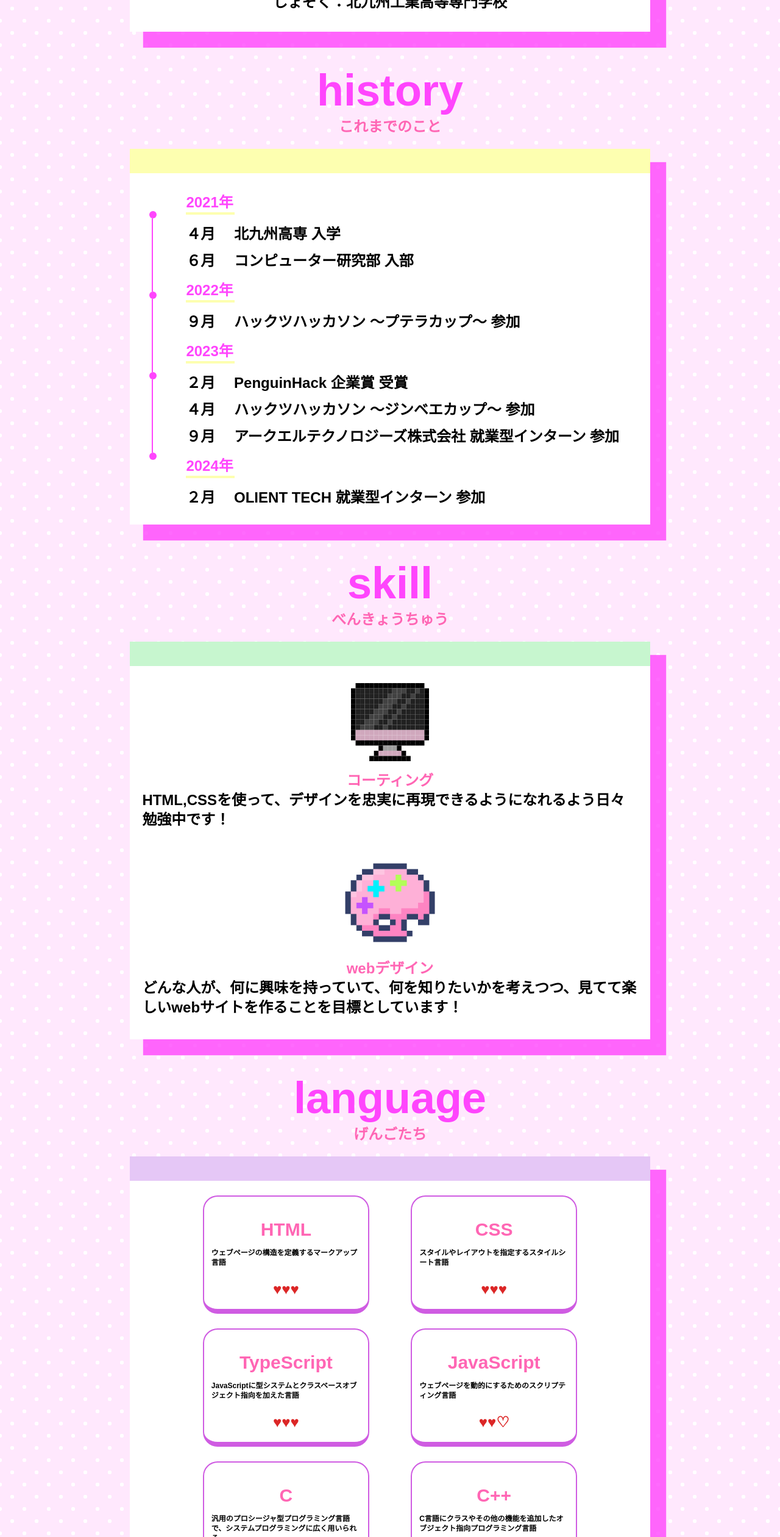
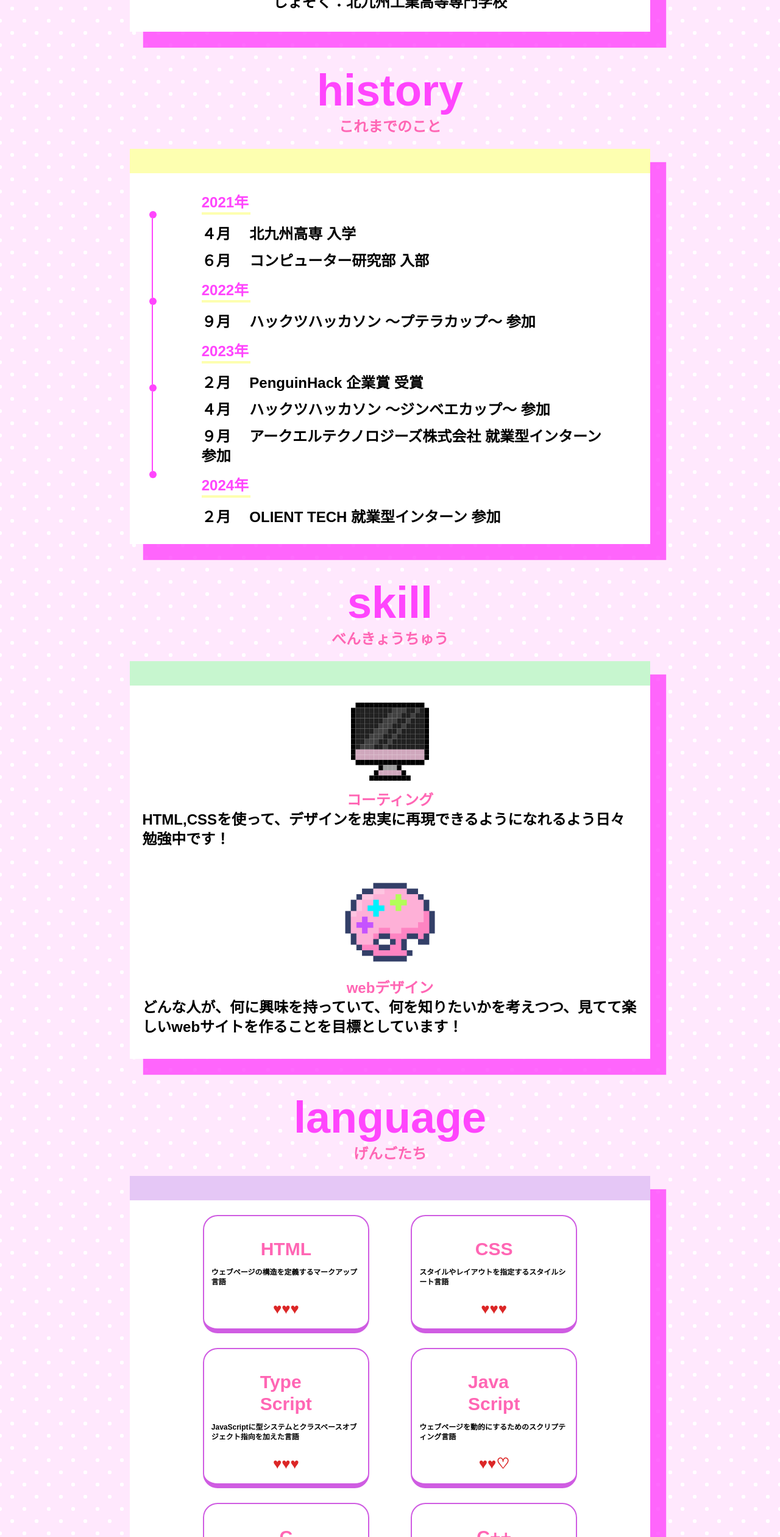
Before and after one commit to yama-chiiii/portfolio, a Next.js app: page / in a window 1280 px wide. Shown: the part 766-3286 px from the top of the page at 61% size. Built offline with nearby package versions, Linux system fonts and the light colour scheme; a web font is replaced by a local one.

Commit message:
スタイルの調整

```diff
--- /dev/null
+++ b/src/app/component/history.css
@@ -0,0 +1,25 @@
+.custom-line {
+  @apply w-2 h-130 ml-4 bg-vivid-pink ; /* Tailwind CSSのクラスを適用する */
+}
+
+.dot {
+  @apply w-12 h-12 bg-vivid-pink rounded-full pr-4;  /* 丸を描画するクラス */
+}
+
+.line {
+    width: 10%; /* 100% / 6 */
+    display: flex;
+    flex-direction: column;
+    margin-top: 62px;
+    margin-left: 32px;
+}
+
+@media (max-width: 768px) {
+    .line {
+      width: 10%; /* スマホサイズでの幅を10%に */
+    }
+
+    .custom-line {
+      height: 110px; /* スマホサイズでの高さを110pxに（h-110相当） */
+    }
+  }
--- a/src/app/component/history.tsx
+++ b/src/app/component/history.tsx
@@ -1,9 +1,11 @@
+import "./history.css";
+
 export const History = () => {
     return (
         <div className="w-full h-auto z-20 my-20 flex flex-col items-center bg-white font-Dot font-extrabold text-2xl">
             <div className="w-full h-40 bg-light-yellow" />
             <div className="w-full flex flex-row overflow-y-auto">
-                <div className="w-56 flex flex-col mt-62 ml-32">
+                <div className="line">
                     <div className="dot" />
                     <div className="custom-line" />
                     <div className="dot" />
@@ -12,7 +14,7 @@ export const History = () => {
                     <div className="custom-line" />
                     <div className="dot" />
                 </div>
-                <div className="mx-4 my-16">
+                <div className="w-4/5 mr-4 my-16">
                     <h2 className="w-80 my-16 text-vivid-pink border-b-4 border-light-yellow">2021年</h2>
                     <p className="mb-12">４月 　北九州高専 入学 </p>
                     <p className="mb-12">６月 　コンピューター研究部 入部 </p>
--- a/src/app/component/icon.tsx
+++ /dev/null
@@ -1,52 +0,0 @@
-import {
-    faBarcode,
-    faCrown,
-    faDice,
-    faGem,
-    faGhost,
-    faHandMiddleFinger,
-    faHeart,
-    faHeartCrack,
-    faMoon,
-    faPaw,
-    faPills,
-    faRainbow,
-    faScaleUnbalancedFlip,
-    faShieldCat,
-    faSkullCrossbones,
-    faSnowflake,
-    faStarOfDavid,
-    faTriangleExclamation,
-    faVials,
-    faXmark,
-} from "@fortawesome/free-solid-svg-icons";
-
-import { FontAwesomeIcon } from "@fortawesome/react-fontawesome";
-import "./icon.css";
-
-export default function Icon() {
-    return (
-        <div className="">
-            <FontAwesomeIcon icon={faHeart} className="icon" />
-            <FontAwesomeIcon icon={faXmark} className="icon" />
-            <FontAwesomeIcon icon={faGhost} className="icon" />
-            <FontAwesomeIcon icon={faBarcode} className="icon" />
-            <FontAwesomeIcon icon={faSnowflake} className="icon" />
-            <FontAwesomeIcon icon={faMoon} className="icon" />
-            <FontAwesomeIcon icon={faVials} className="icon" />
-            <FontAwesomeIcon icon={faCrown} className="icon" />
-            <FontAwesomeIcon icon={faDice} className="icon" />
-            <FontAwesomeIcon icon={faTriangleExclamation} className="icon" />
-            <FontAwesomeIcon icon={faStarOfDavid} className="icon" />
-            <FontAwesomeIcon icon={faSkullCrossbones} className="icon" />
-            <FontAwesomeIcon icon={faShieldCat} className="icon" />
-            <FontAwesomeIcon icon={faScaleUnbalancedFlip} className="icon" />
-            <FontAwesomeIcon icon={faRainbow} className="icon" />
-            <FontAwesomeIcon icon={faPills} className="icon" />
-            <FontAwesomeIcon icon={faPaw} className="icon" />
-            <FontAwesomeIcon icon={faHeartCrack} className="icon" />
-            <FontAwesomeIcon icon={faHandMiddleFinger} className="icon" />
-            <FontAwesomeIcon icon={faGem} className="icon" />
-        </div>
-    );
-};
--- a/src/app/component/language.tsx
+++ b/src/app/component/language.tsx
@@ -7,10 +7,32 @@ type Language = {
 };
 
 export const Language: React.FC<Language> = ({ language, overview, heart }) => {
+    const formatLanguageName = (name: string) => {
+        if (name === "TypeScript") {
+            return (
+                <>
+                    Type
+                    <br />
+                    Script
+                </>
+            ); // TypeScriptの間に改行を挿入
+        } else if (name === "JavaScript") {
+            return (
+                <>
+                    Java
+                    <br />
+                    Script
+                </>
+            ); // JavaScriptの間に改行を挿入
+        } else {
+            return name; // それ以外の言語名はそのまま返す
+        }
+    };
+
     return (
         <div className="w-full flex justify-center">
             <div className="w-4/5 max-h-240 flex flex-col items-center pt-36 rounded-3xl border-t-2 border-r-2 border-l-2 border-b-8 border-purple-pink">
-                <div className="flex flex-wrap text-3xl text-red-pink">{language}</div>
+                <div className="flex flex-wrap text-3xl text-red-pink">{formatLanguageName(language)}</div>
                 <div className="flex flex-wrap text-xs text-black p-12">{overview}</div>
                 <div className="mt-8 mb-16 text-red-600">{heart}</div>
             </div>
--- a/src/app/globals.css
+++ b/src/app/globals.css
@@ -4,13 +4,7 @@
 @tailwind components;
 @tailwind utilities;
 
-.custom-line {
-  @apply w-2 h-120 ml-4 bg-vivid-pink ; /* Tailwind CSSのクラスを適用する */
-}
 
-.dot {
-  @apply w-12 h-12 bg-vivid-pink rounded-full pr-4;  /* 丸を描画するクラス */
-}
 
 .loader-container {
   display: flex;
```
